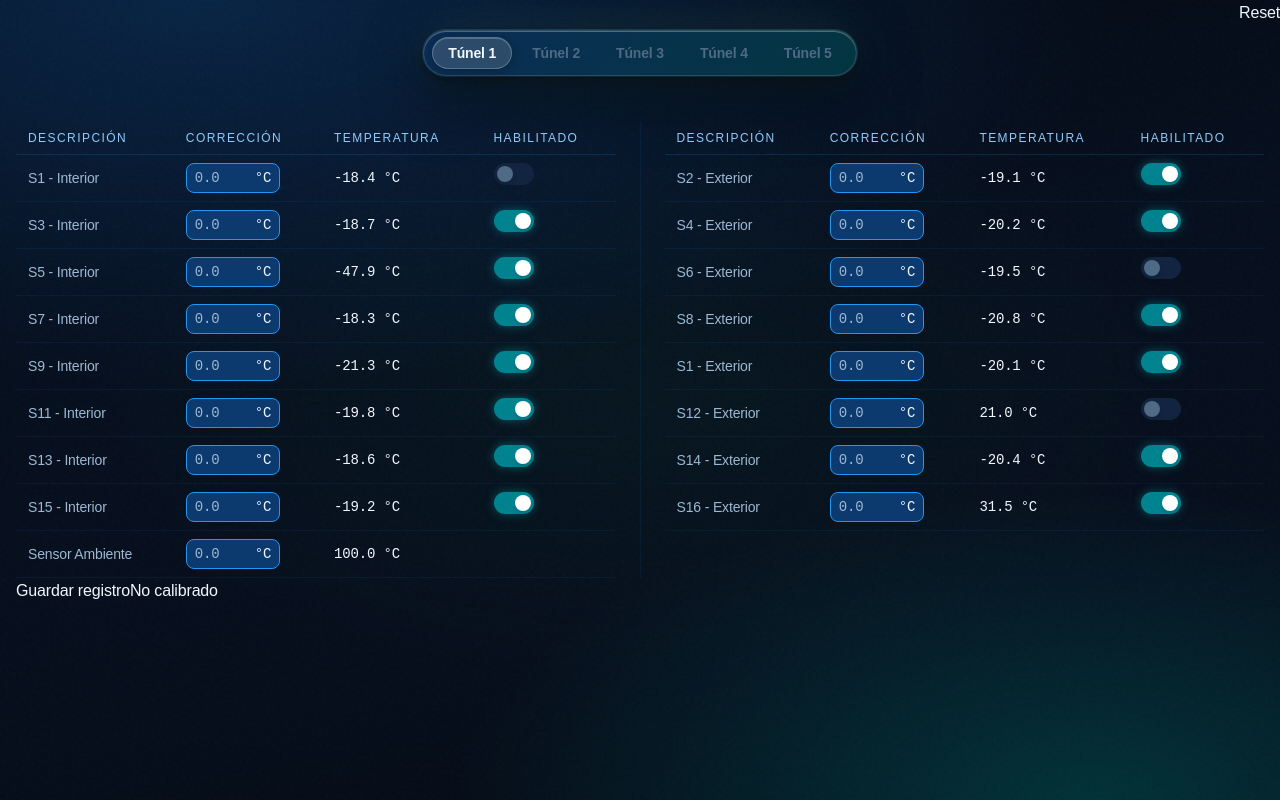
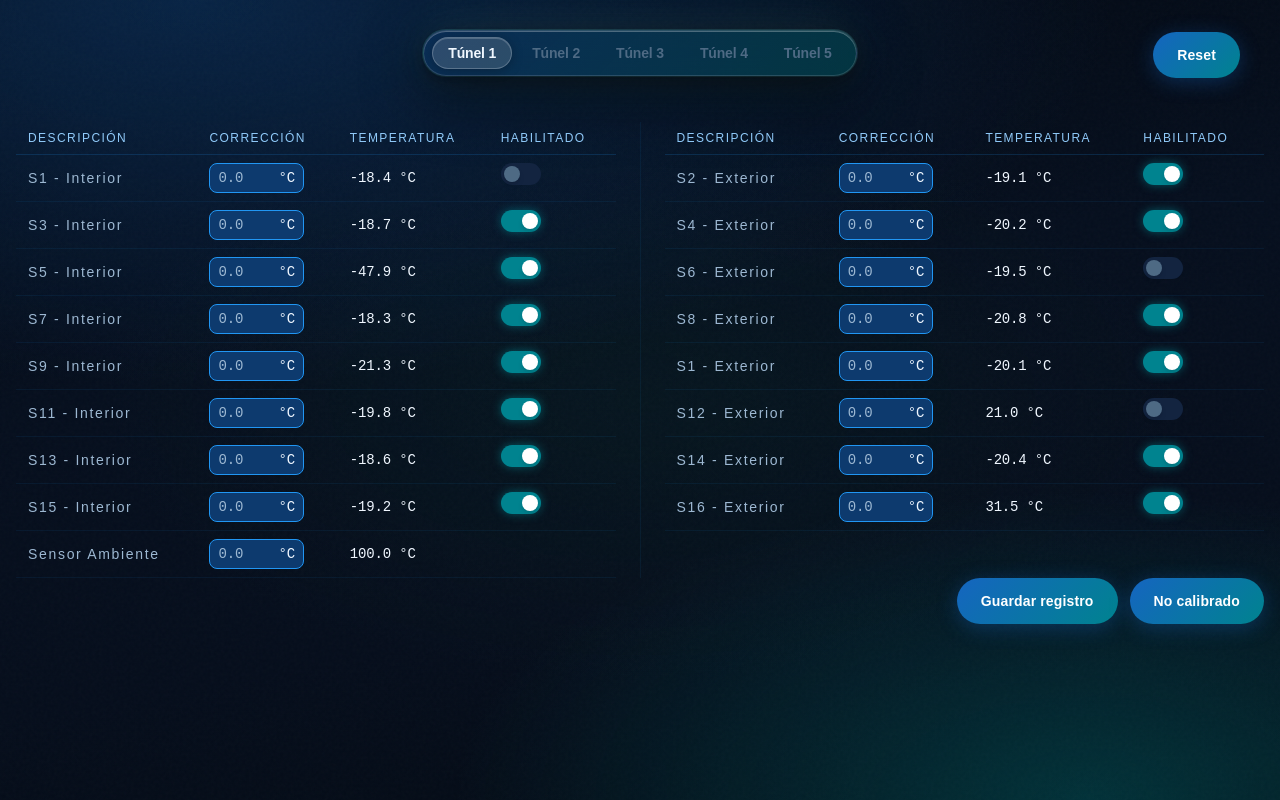
Before and after one commit to palaciosmegan/calibradores-friomamut, a React (Vite) app: page / in a window 1280 px wide. Shown: the top 800 px of the page. Built offline with nearby package versions, Linux system fonts and the light colour scheme; no server answers.

Commit message:
adding buttons

```diff
--- a/src/Viewer.tsx
+++ b/src/Viewer.tsx
@@ -13,7 +13,7 @@ export const Viewer = () => {
 				activeId={activeTab}
 				onSelect={setActiveTab}
 			/>
-			<button className='absolute right-0'>Reset</button>
+			<button className='absolute right-0 btn btn-primary my-8 mr-10'>Reset</button>
 			<main className="flex-1 pb-[30px] relative">
 				{AMBIENTES.map(a => (
 					<div
--- a/src/index.css
+++ b/src/index.css
@@ -507,7 +507,7 @@
     box-shadow:
       0 6px 30px rgba(33, 150, 243, 0.5),
       var(--glow-blue);
-    transform: translateY(-1px);
+    transform: translateY(-0.5px);
   }
   .btn-secondary {
     background: transparent;
@@ -518,15 +518,6 @@
     background: rgba(33, 150, 243, 0.08);
     border-color: var(--color-blue-bright);
     box-shadow: var(--glow-blue);
-  }
-  .btn-ghost {
-    background: transparent;
-    color: var(--color-text-secondary);
-    border: none;
-  }
-  .btn-ghost:hover {
-    color: var(--color-text-primary);
-    background: rgba(255, 255, 255, 0.04);
   }
   .btn-teal {
     background: linear-gradient(
--- a/src/ui/Calibrador.tsx
+++ b/src/ui/Calibrador.tsx
@@ -46,7 +46,7 @@ interface SensorRowProps {
 
 const SensorRow = memo(({ sensor, correction, enabled, onCorrectionChange, onEnabledChange, unidad }: SensorRowProps) => (
 	<tr className="border-b border-[var(--color-border-subtle)] transition-colors hover:bg-[rgba(33,150,243,0.04)]">
-		<td className="py-2 px-3 text-sm text-[var(--color-text-secondary)]">
+		<td className="py-2 px-3 text-sm tracking-wider text-[var(--color-text-secondary)]">
 			{getDisplayName(sensor)}
 		</td>
 		<td className="py-2 px-3">
@@ -171,8 +171,10 @@ export const Calibrador = memo(({ ambienteId }: CalibradorProps) => {
 					/>
 				</div>
 			)}
-			<button>Guardar registro</button>
-			<button>No calibrado</button>
+			<div className="flex gap-3 justify-end">
+				<button className="btn btn-primary">Guardar registro</button>
+				<button className="btn btn-primary">No calibrado</button>
+			</div>
 		</div>
 	)
 })
```
